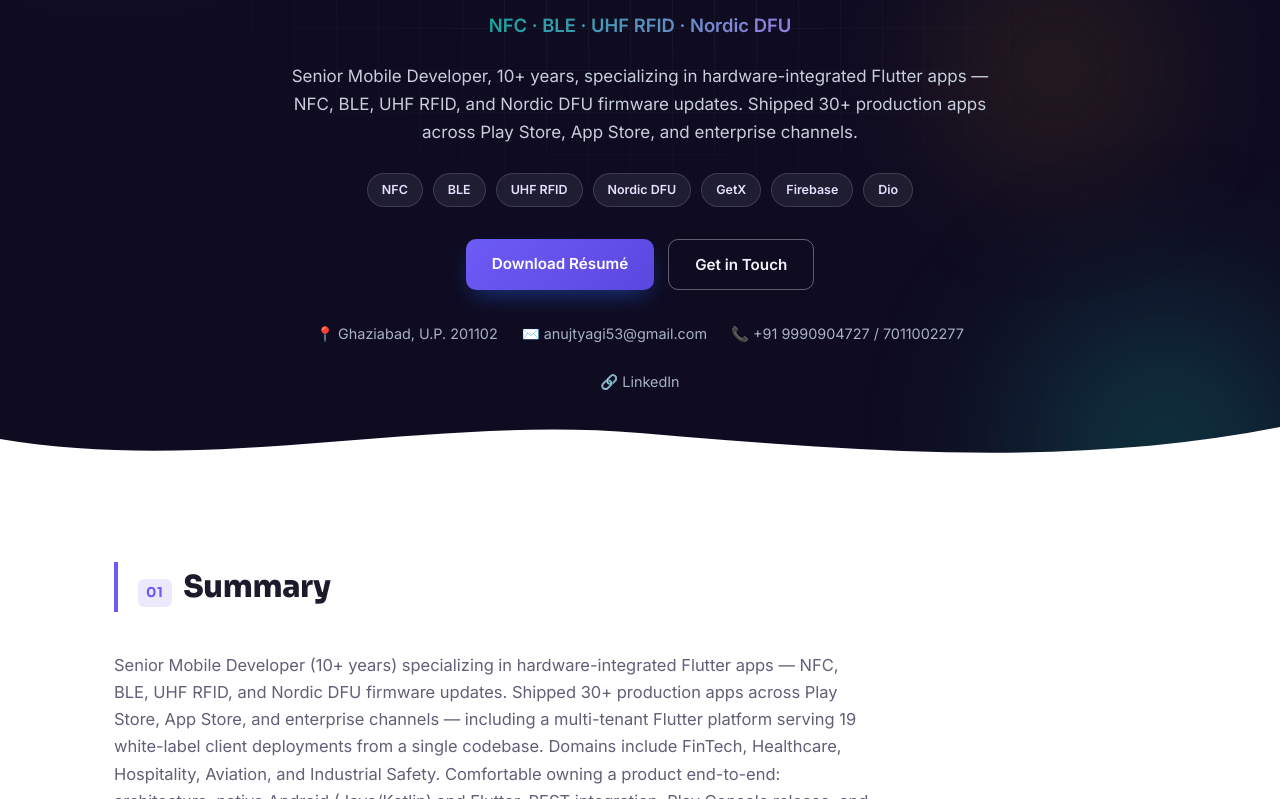
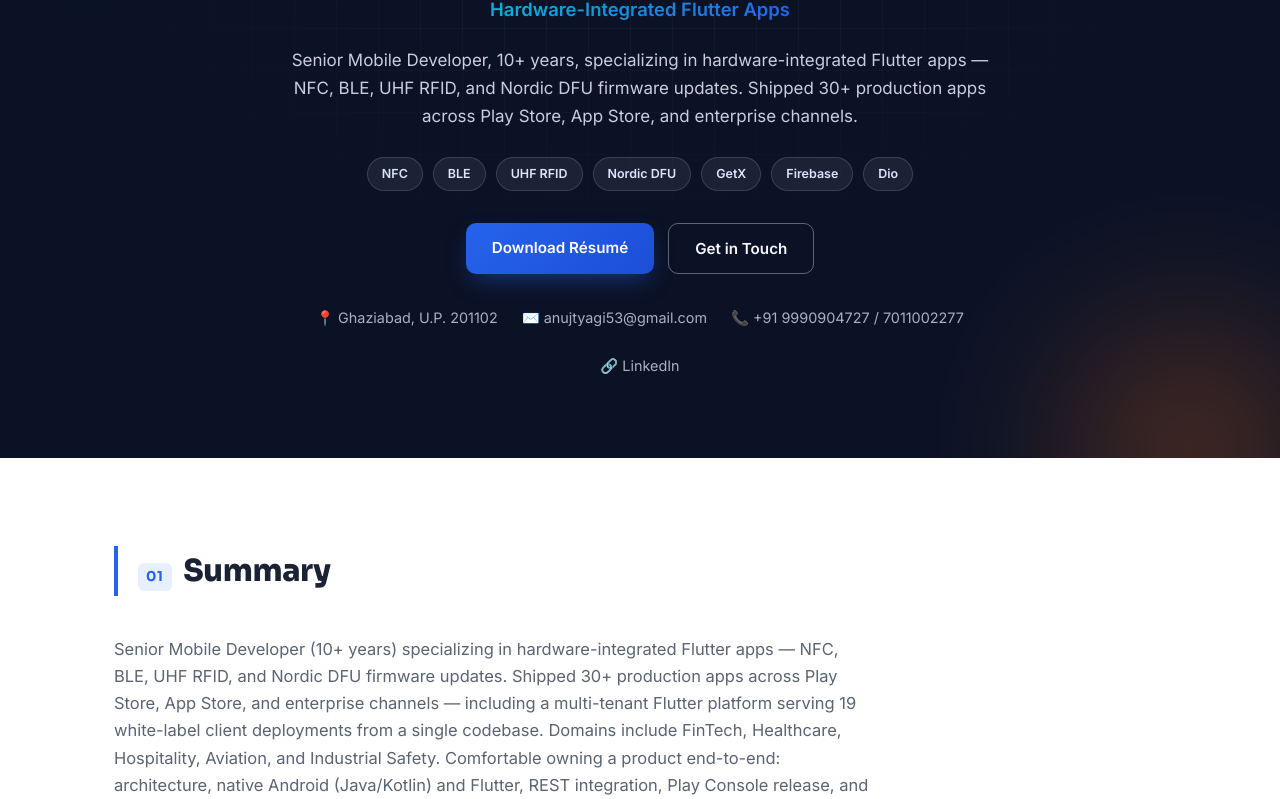
Before and after one commit to anujtyagi53/portfolio, a plain HTML site: page index.html in a window 1280 px wide. Shown: the part 417-1216 px from the top of the page. Drawn offline with Linux system fonts and the light colour scheme.

Commit message:
Revert flashy visuals: restore calm palette, remove looping animations and wave
Feedback was that the indigo/teal theme, the wave divider, and the
continuous-looping animations (spinning avatar ring, floating glow orbs,
shimmering name text, rotating role text) felt distracting/off. Reverting to:

- Original blue/cyan/orange palette (light + dark)
- Flat hero-bottom edge, no SVG wave
- Static avatar circle, static role tagline
- Hero glow orbs are static (no float animation)
- Keep only finite, purposeful motion: one-time load fade, scroll-triggered
  reveals, count-up stats, scroll progress bar, hover cursor spotlight

Co-Authored-By: Claude Sonnet 5 <noreply@anthropic.com>

```diff
--- a/css/style.css
+++ b/css/style.css
@@ -1,60 +1,60 @@
 :root {
   --bg: #ffffff;
-  --bg-alt: #f5f4fb;
-  --text: #1c1a2b;
-  --text-muted: #625f78;
-  --border: #e6e3f2;
-  --accent: #6d5bf5;
-  --accent-dark: #5a47e0;
-  --accent-2: #14b8a6;
-  --accent-soft: #ece9fd;
-  --highlight: #f59e0b;
+  --bg-alt: #f4f6fb;
+  --text: #1a2233;
+  --text-muted: #5b6472;
+  --border: #e3e7ee;
+  --accent: #2563eb;
+  --accent-dark: #1d4ed8;
+  --accent-2: #06b6d4;
+  --accent-soft: #e8effe;
+  --highlight: #f97316;
   --card-bg: #ffffff;
   --nav-bg: rgba(255, 255, 255, 0.82);
-  --hero-bg: #0f0c22;
-  --hero-text: #f4f2fb;
-  --shadow: 0 12px 32px -12px rgba(30, 20, 60, 0.16);
-  --shadow-hover: 0 20px 40px -14px rgba(109, 91, 245, 0.3);
+  --hero-bg: #0b1226;
+  --hero-text: #f4f6fb;
+  --shadow: 0 12px 32px -12px rgba(20, 30, 60, 0.16);
+  --shadow-hover: 0 20px 40px -14px rgba(37, 99, 235, 0.28);
 }
 
 @media (prefers-color-scheme: dark) {
   :root:not([data-theme="light"]) {
-    --bg: #0e0c1c;
-    --bg-alt: #16132a;
-    --text: #ece9f7;
-    --text-muted: #a19cbd;
-    --border: #2a2542;
-    --accent: #9083ff;
-    --accent-dark: #b4aaff;
-    --accent-2: #2dd4bf;
-    --accent-soft: #241f3f;
-    --highlight: #fbbf24;
-    --card-bg: #181430;
-    --nav-bg: rgba(14, 12, 28, 0.82);
-    --hero-bg: #08060f;
-    --hero-text: #f4f2fb;
+    --bg: #0b1120;
+    --bg-alt: #111a2e;
+    --text: #e6eaf2;
+    --text-muted: #97a2b8;
+    --border: #22304a;
+    --accent: #5b8def;
+    --accent-dark: #7ea8f4;
+    --accent-2: #22d3ee;
+    --accent-soft: #182746;
+    --highlight: #fb923c;
+    --card-bg: #131d33;
+    --nav-bg: rgba(11, 17, 32, 0.82);
+    --hero-bg: #060a15;
+    --hero-text: #f4f6fb;
     --shadow: 0 12px 32px -12px rgba(0, 0, 0, 0.5);
-    --shadow-hover: 0 20px 40px -14px rgba(144, 131, 255, 0.35);
+    --shadow-hover: 0 20px 40px -14px rgba(91, 141, 239, 0.35);
   }
 }
 
 :root[data-theme="dark"] {
-  --bg: #0e0c1c;
-  --bg-alt: #16132a;
-  --text: #ece9f7;
-  --text-muted: #a19cbd;
-  --border: #2a2542;
-  --accent: #9083ff;
-  --accent-dark: #b4aaff;
-  --accent-2: #2dd4bf;
-  --accent-soft: #241f3f;
-  --highlight: #fbbf24;
-  --card-bg: #181430;
-  --nav-bg: rgba(14, 12, 28, 0.82);
-  --hero-bg: #08060f;
-  --hero-text: #f4f2fb;
+  --bg: #0b1120;
+  --bg-alt: #111a2e;
+  --text: #e6eaf2;
+  --text-muted: #97a2b8;
+  --border: #22304a;
+  --accent: #5b8def;
+  --accent-dark: #7ea8f4;
+  --accent-2: #22d3ee;
+  --accent-soft: #182746;
+  --highlight: #fb923c;
+  --card-bg: #131d33;
+  --nav-bg: rgba(11, 17, 32, 0.82);
+  --hero-bg: #060a15;
+  --hero-text: #f4f6fb;
   --shadow: 0 12px 32px -12px rgba(0, 0, 0, 0.5);
-  --shadow-hover: 0 20px 40px -14px rgba(144, 131, 255, 0.35);
+  --shadow-hover: 0 20px 40px -14px rgba(91, 141, 239, 0.35);
 }
 
 * { box-sizing: border-box; }
@@ -134,7 +134,7 @@ img, svg { max-width: 100%; }
 }
 
 @media (prefers-reduced-motion: reduce) {
-  .hero-glow, .hero h1, .hero-inner, .hero-avatar-ring::before { animation: none !important; }
+  .hero-inner { animation: none !important; }
   .reveal, .reveal .stat, .reveal .skill-tag, .reveal .timeline-item,
   .reveal .featured-card, .reveal .more-app-item {
     transition-duration: 0.01s !important;
@@ -285,7 +285,6 @@ img, svg { max-width: 100%; }
   filter: blur(70px);
   opacity: 0.55;
   pointer-events: none;
-  animation: orbFloat 12s ease-in-out infinite;
 }
 
 .hero-glow-1 {
@@ -293,7 +292,7 @@ img, svg { max-width: 100%; }
   height: 420px;
   top: -160px;
   left: -120px;
-  background: radial-gradient(circle, #6d5bf5, transparent 70%);
+  background: radial-gradient(circle, #2563eb, transparent 70%);
 }
 
 .hero-glow-2 {
@@ -301,31 +300,8 @@ img, svg { max-width: 100%; }
   height: 380px;
   bottom: -180px;
   right: -100px;
-  background: radial-gradient(circle, #14b8a6, transparent 70%);
+  background: radial-gradient(circle, #f97316, transparent 70%);
   opacity: 0.35;
-  animation-name: orbFloatReverse;
-  animation-duration: 15s;
-}
-
-.hero-glow-3 {
-  width: 300px;
-  height: 300px;
-  top: 30%;
-  right: 8%;
-  background: radial-gradient(circle, #f59e0b, transparent 70%);
-  opacity: 0.18;
-  animation-name: orbFloat;
-  animation-duration: 18s;
-}
-
-@keyframes orbFloat {
-  0%, 100% { transform: translate(0, 0) scale(1); }
-  50% { transform: translate(30px, 24px) scale(1.08); }
-}
-
-@keyframes orbFloatReverse {
-  0%, 100% { transform: translate(0, 0) scale(1); }
-  50% { transform: translate(-26px, -20px) scale(1.1); }
 }
 
 .hero-spotlight {
@@ -353,34 +329,10 @@ img, svg { max-width: 100%; }
   to { opacity: 1; transform: translateY(0); }
 }
 
-.hero-avatar-ring {
-  position: relative;
-  width: 88px;
-  height: 88px;
-  margin: 0 auto 24px;
-  display: flex;
-  align-items: center;
-  justify-content: center;
-}
-
-.hero-avatar-ring::before {
-  content: "";
-  position: absolute;
-  inset: 0;
-  border-radius: 50%;
-  background: conic-gradient(from 0deg, var(--accent), var(--accent-2), var(--highlight), var(--accent));
-  animation: ringSpin 6s linear infinite;
-}
-
-@keyframes ringSpin {
-  to { transform: rotate(360deg); }
-}
-
 .hero-avatar {
-  position: relative;
-  z-index: 1;
   width: 72px;
   height: 72px;
+  margin: 0 auto 24px;
   border-radius: 50%;
   display: flex;
   align-items: center;
@@ -390,16 +342,7 @@ img, svg { max-width: 100%; }
   font-size: 1.4rem;
   background: linear-gradient(135deg, var(--accent), var(--highlight));
   color: #fff;
-  box-shadow: 0 10px 30px -8px rgba(109, 91, 245, 0.5);
-}
-
-.hero-wave {
-  position: absolute;
-  bottom: -1px;
-  left: 0;
-  width: 100%;
-  height: 60px;
-  z-index: 2;
+  box-shadow: 0 10px 30px -8px rgba(37, 99, 235, 0.5);
 }
 
 .scroll-progress {
@@ -426,17 +369,10 @@ img, svg { max-width: 100%; }
   font-size: clamp(2.4rem, 6vw, 3.7rem);
   font-weight: 800;
   margin: 0 0 14px;
-  background: linear-gradient(120deg, #fff 30%, #b4aaff 45%, #d8d2ff 60%, #fff 80%);
-  background-size: 250% 100%;
+  background: linear-gradient(135deg, #fff, #b9c6e6);
   -webkit-background-clip: text;
   background-clip: text;
   color: transparent;
-  animation: shimmer 6s linear infinite;
-}
-
-@keyframes shimmer {
-  0% { background-position: 0% 0; }
-  100% { background-position: 250% 0; }
 }
 
 .hero-role {
@@ -447,14 +383,11 @@ img, svg { max-width: 100%; }
 }
 
 .hero-role span {
-  background: linear-gradient(135deg, var(--accent-2), #a78bfa);
+  background: linear-gradient(135deg, var(--accent-2), var(--accent));
   -webkit-background-clip: text;
   background-clip: text;
   color: transparent;
-  transition: opacity 0.35s ease, transform 0.35s ease;
 }
-
-.hero-role span.fade { opacity: 0; transform: translateY(6px); }
 
 .hero-lede {
   font-size: 1.06rem;
@@ -475,7 +408,7 @@ img, svg { max-width: 100%; }
 .tech-chips li {
   font-size: 0.78rem;
   font-weight: 600;
-  color: #e4e0ff;
+  color: #dbe4ff;
   background: rgba(255, 255, 255, 0.07);
   border: 1px solid rgba(255, 255, 255, 0.14);
   border-radius: 999px;
--- a/index.html
+++ b/index.html
@@ -38,11 +38,8 @@
   <section id="top" class="hero">
     <div class="hero-glow hero-glow-1"></div>
     <div class="hero-glow hero-glow-2"></div>
-    <div class="hero-glow hero-glow-3"></div>
     <div class="hero-inner">
-      <div class="hero-avatar-ring">
-        <div class="hero-avatar">AT</div>
-      </div>
+      <div class="hero-avatar">AT</div>
       <p class="hero-eyebrow">Flutter &amp; Android Developer</p>
       <h1>Anuj Tyagi</h1>
       <p class="hero-role"><span id="roleText">Hardware-Integrated Flutter Apps</span></p>
@@ -71,9 +68,6 @@
         <li><a href="https://www.linkedin.com/in/anuj-tyagi-b5597b127" target="_blank" rel="noopener">🔗 LinkedIn</a></li>
       </ul>
     </div>
-    <svg class="hero-wave" viewBox="0 0 1440 80" preserveAspectRatio="none" aria-hidden="true">
-      <path d="M0,32 C240,80 480,0 720,24 C960,48 1200,72 1440,16 L1440,80 L0,80 Z" style="fill: var(--bg);"></path>
-    </svg>
   </section>
 
   <section id="about" class="section reveal">
--- a/js/script.js
+++ b/js/script.js
@@ -22,24 +22,6 @@ themeToggle.addEventListener("click", () => {
   localStorage.setItem("theme", next);
   syncThemeIcon();
 });
-
-// Rotating hero role text
-const roleText = document.getElementById("roleText");
-const roles = [
-  "Hardware-Integrated Flutter Apps",
-  "Multi-Tenant White-Label Platforms",
-  "NFC · BLE · UHF RFID · Nordic DFU",
-  "Enterprise Flutter & Android Apps",
-];
-let roleIndex = 0;
-setInterval(() => {
-  roleText.classList.add("fade");
-  setTimeout(() => {
-    roleIndex = (roleIndex + 1) % roles.length;
-    roleText.textContent = roles[roleIndex];
-    roleText.classList.remove("fade");
-  }, 350);
-}, 3200);
 
 // Back to top
 const backToTop = document.getElementById("backToTop");
```
